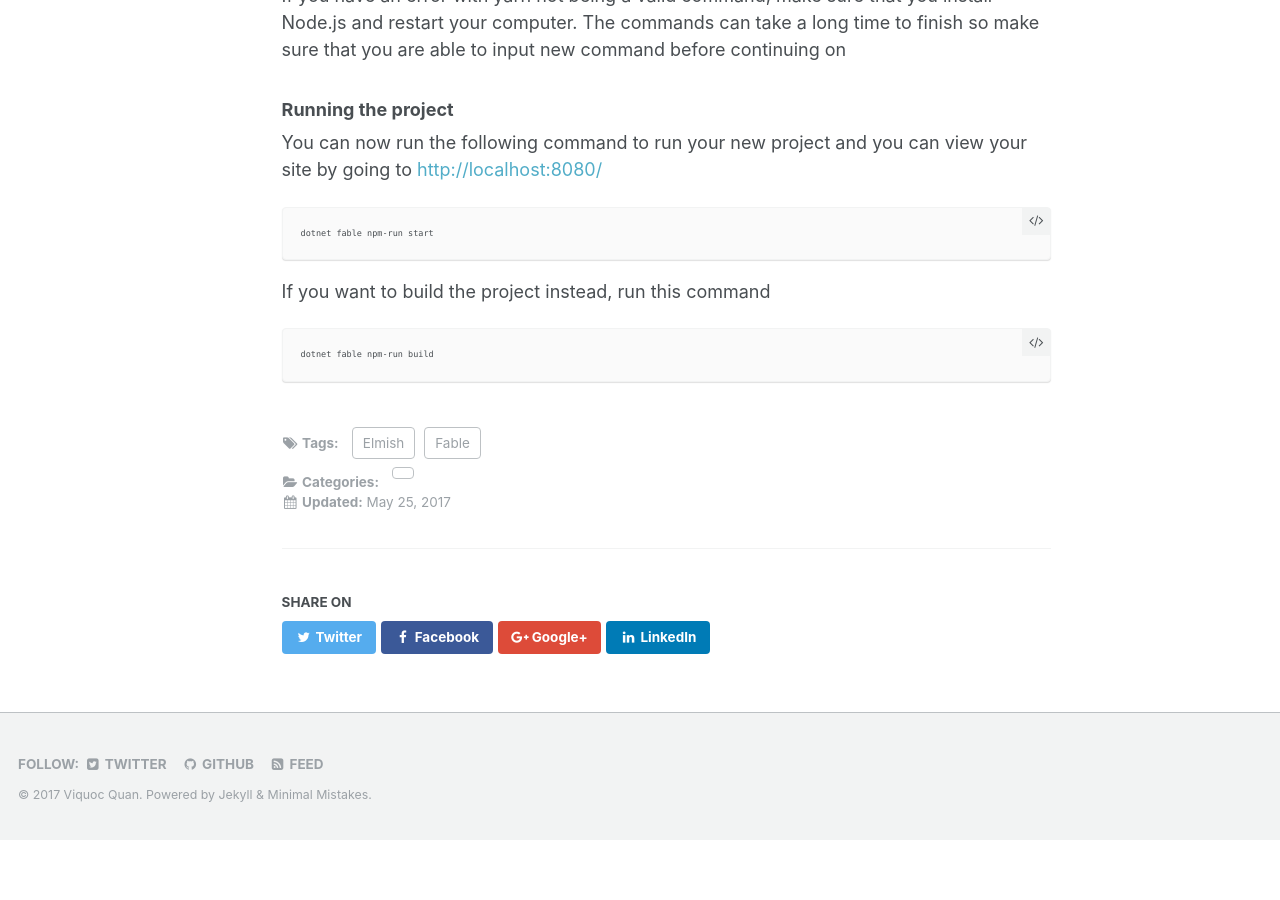
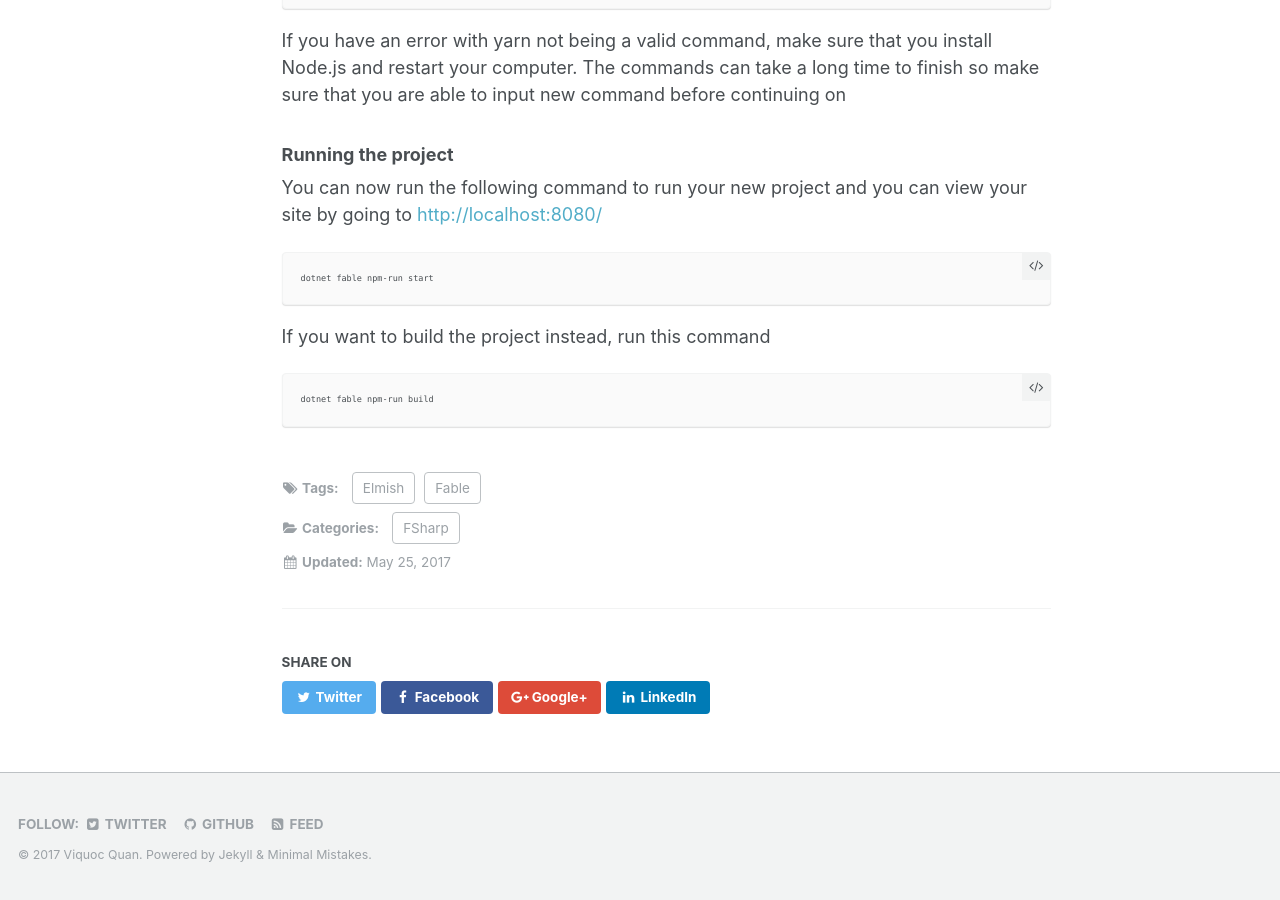
Before and after one commit to vtquan/vtquan.github.io, a Jekyll site: the page built from _posts/2017-05-25-getting-started-with-fable-elmish.md, in a window 1280 px wide and 900 px high, scrolled down 949 px. Built offline with Jekyll 4.4.1, drawn with Linux system fonts in a browser that asks for light colours; before the commit the page ends 1789 px from its top, so only the background shows below that.

Commit message:
Fixing markup errors

````diff
--- a/_posts/2017-05-25-getting-started-with-fable-elmish.md
+++ b/_posts/2017-05-25-getting-started-with-fable-elmish.md
@@ -4,7 +4,7 @@ title: Getting Started with Fable Elmish
 excerpt: Starting with a template
 date: 2017-05-25
 modified: 2017-05-25
-categories: [F#]
+categories: [FSharp]
 tags: [Fable, Elmish]
 comments: true
 share: true
@@ -12,8 +12,8 @@ share: true
 
 ### Getting the Tools
 
-[__.NET Core SDK__][microsoft-sdk-core]
-[__Node.js__][node]
+- [__.NET Core SDK__][microsoft-sdk-core]
+- [__Node.js__][node]
 
 ### Creating a project from the template
 
@@ -41,6 +41,7 @@ Now you need to download your packages and libraries to run the project properly
 yarn
 dotnet restore
 ```
+
 If you have an error with yarn not being a valid command, make sure that you install Node.js and restart your computer.
 The commands can take a long time to finish so make sure that you are able to input new command before continuing on
 
````
